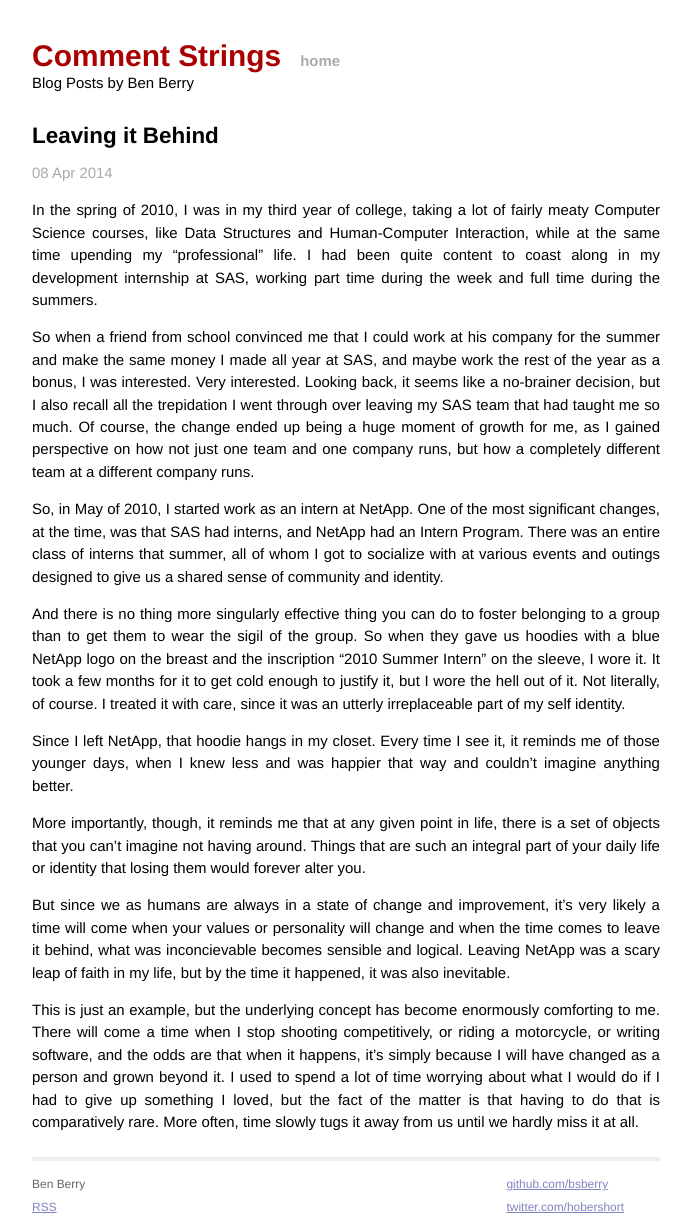
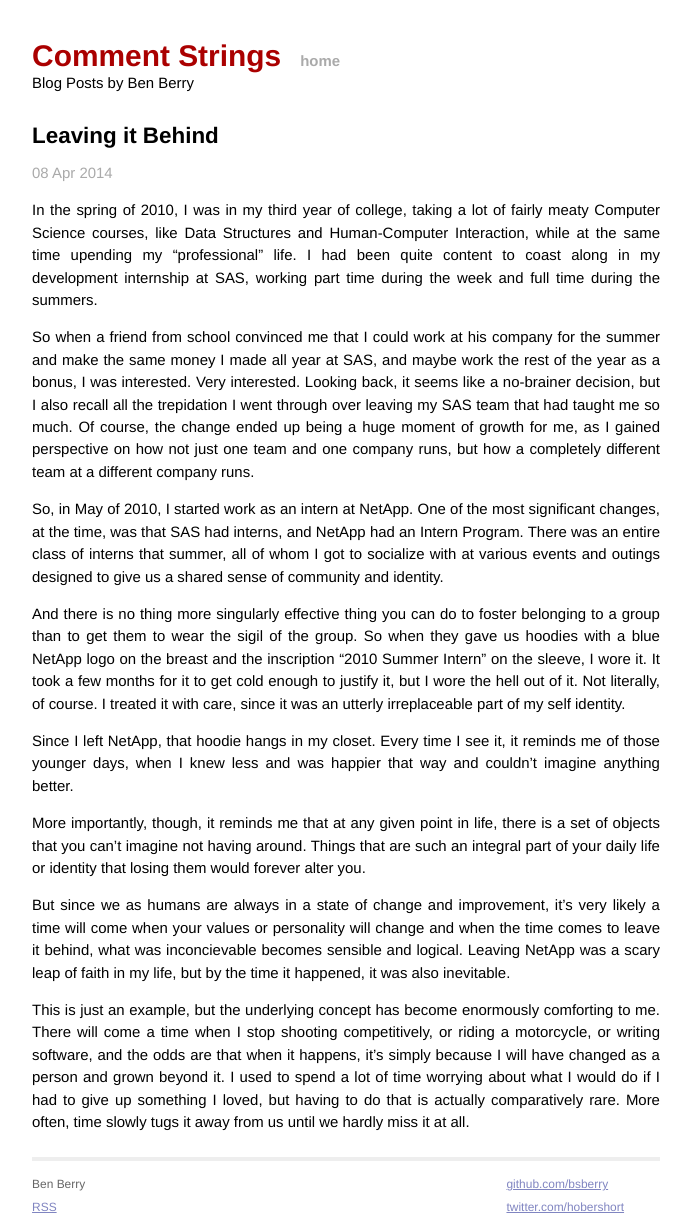
Before and after one commit to bsberry/bsberry.github.io, a Jekyll site: the page built from _posts/2014-04-08-leaving-it-behind.md, in a window 1280 px wide. Shown: the whole page, without its empty margins (294-985 px from the left). Built offline with Jekyll 4.4.1, drawn with Linux system fonts in a browser that asks for light colours; Markdown is read by kramdown in place of the engine named in the settings.

Commit message:
extraneous wording

```diff
--- a/_posts/2014-04-08-leaving-it-behind.md
+++ b/_posts/2014-04-08-leaving-it-behind.md
@@ -18,4 +18,4 @@ More importantly, though, it reminds me that at any given point in life, there i
 
 But since we as humans are always in a state of change and improvement, it's very likely a time will come when your values or personality will change and when the time comes to leave it behind, what was inconcievable becomes sensible and logical. Leaving NetApp was a scary leap of faith in my life, but by the time it happened, it was also inevitable.
 
-This is just an example, but the underlying concept has become enormously comforting to me. There will come a time when I stop shooting competitively, or riding a motorcycle, or writing software, and the odds are that when it happens, it's simply because I will have changed as a person and grown beyond it. I used to spend a lot of time worrying about what I would do if I had to give up something I loved, but the fact of the matter is that having to do that is comparatively rare. More often, time slowly tugs it away from us until we hardly miss it at all.
+This is just an example, but the underlying concept has become enormously comforting to me. There will come a time when I stop shooting competitively, or riding a motorcycle, or writing software, and the odds are that when it happens, it's simply because I will have changed as a person and grown beyond it. I used to spend a lot of time worrying about what I would do if I had to give up something I loved, but having to do that is actually comparatively rare. More often, time slowly tugs it away from us until we hardly miss it at all.
```
